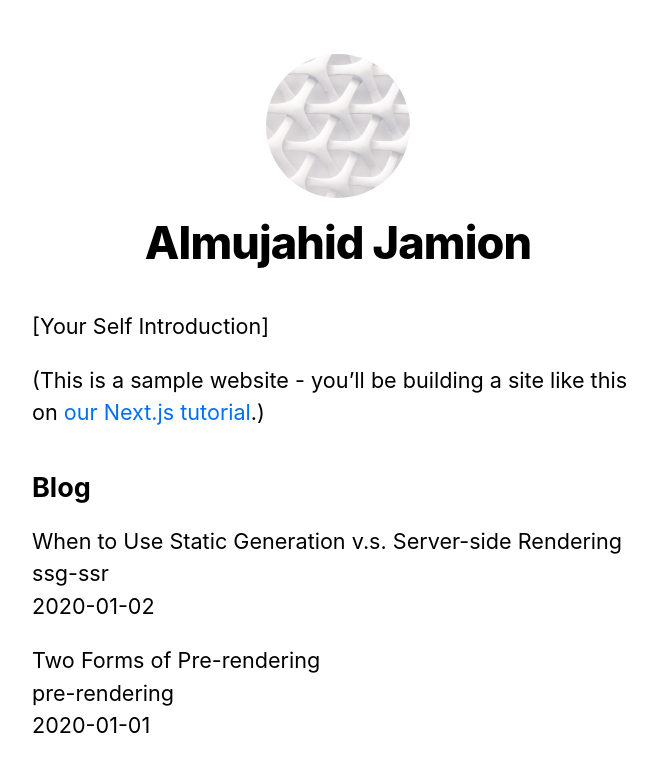
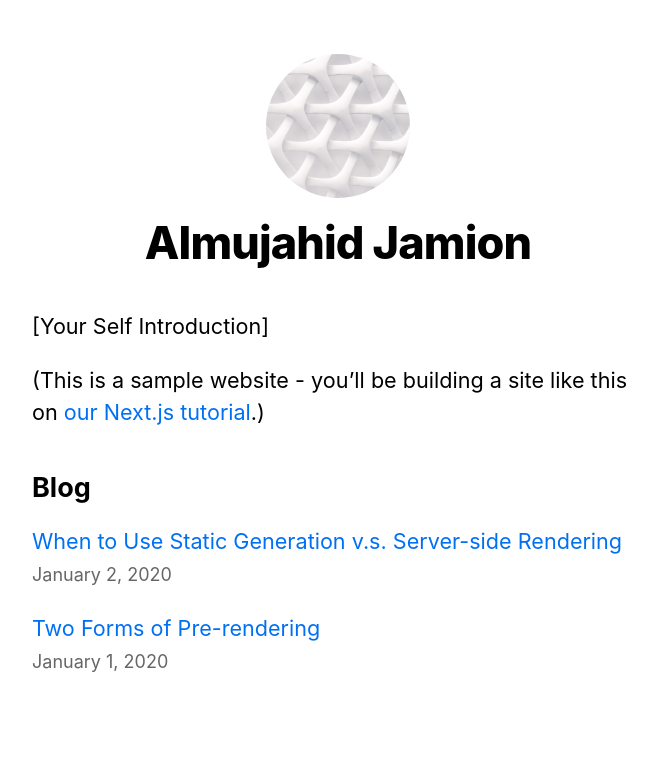
Before and after one commit to firemelon96/nextjs-blog, a Next.js app: page / in a window 1280 px wide. Shown: the top 772 px of the page, without its empty margins (302-959 px from the left). Built offline with nearby package versions, Linux system fonts and the light colour scheme.

Commit message:
Added date format and custom 404 page plus proper link to the dynamic route page

```diff
--- /dev/null
+++ b/components/date.js
@@ -0,0 +1,6 @@
+import { format, parseISO } from "date-fns";
+
+export default function Date({ dateString }) {
+  const date = parseISO(dateString);
+  return <time datetime={dateString}>{format(date, "LLLL d, yyyy")}</time>;
+}
--- a/package.json
+++ b/package.json
@@ -6,6 +6,7 @@
     "start": "next start"
   },
   "dependencies": {
+    "date-fns": "^2.30.0",
     "gray-matter": "^4.0.3",
     "next": "latest",
     "react": "18.2.0",
--- /dev/null
+++ b/pages/404.js
@@ -0,0 +1,3 @@
+export default function Custom404() {
+  return <h1>404 - Page not found 💥💥💥💥</h1>;
+}
--- a/pages/index.js
+++ b/pages/index.js
@@ -4,6 +4,7 @@ import styles from "../styles/Home.module.css";
 import utilStyles from "../styles/utils.module.css";
 import Layout, { siteTitle } from "../components/layout";
 import { getSortedPostsData } from "../lib/posts";
+import Date from "../components/date";
 
 export async function getStaticProps() {
   const allPostsData = getSortedPostsData();
@@ -32,10 +33,11 @@ export default function Home({ allPostsData }) {
         <ul className={utilStyles.list}>
           {allPostsData.map(({ id, date, title }) => (
             <li className={utilStyles.listItem} key={id}>
-              {title}
+              <Link href={`/posts/${id}`}>{title}</Link>
               <br />
-              {id} <br />
-              {date}
+              <small className={utilStyles.lightText}>
+                <Date dateString={date} />
+              </small>
             </li>
           ))}
         </ul>
```
Also changed, not shown: pages/posts/[id].js (+13 -5 lines), 1 other file (tests, documents, lock files or other folders).
